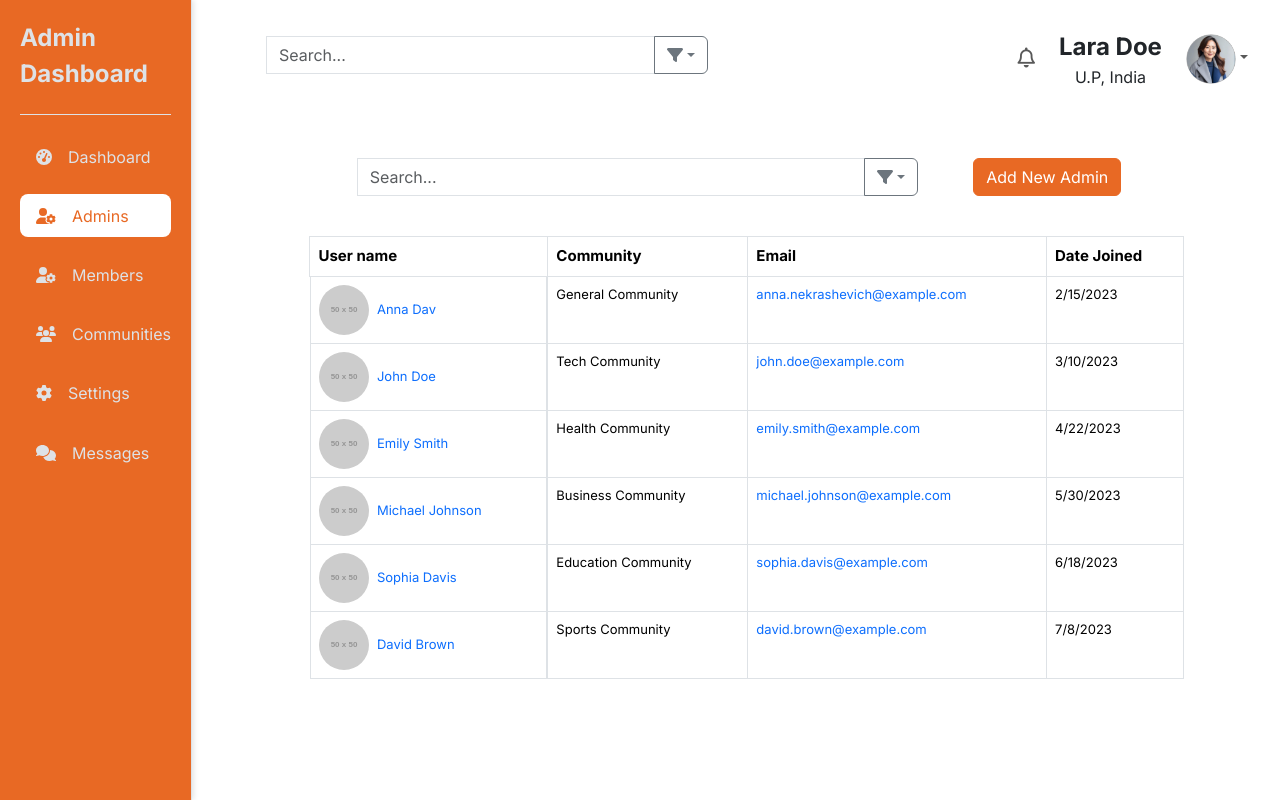
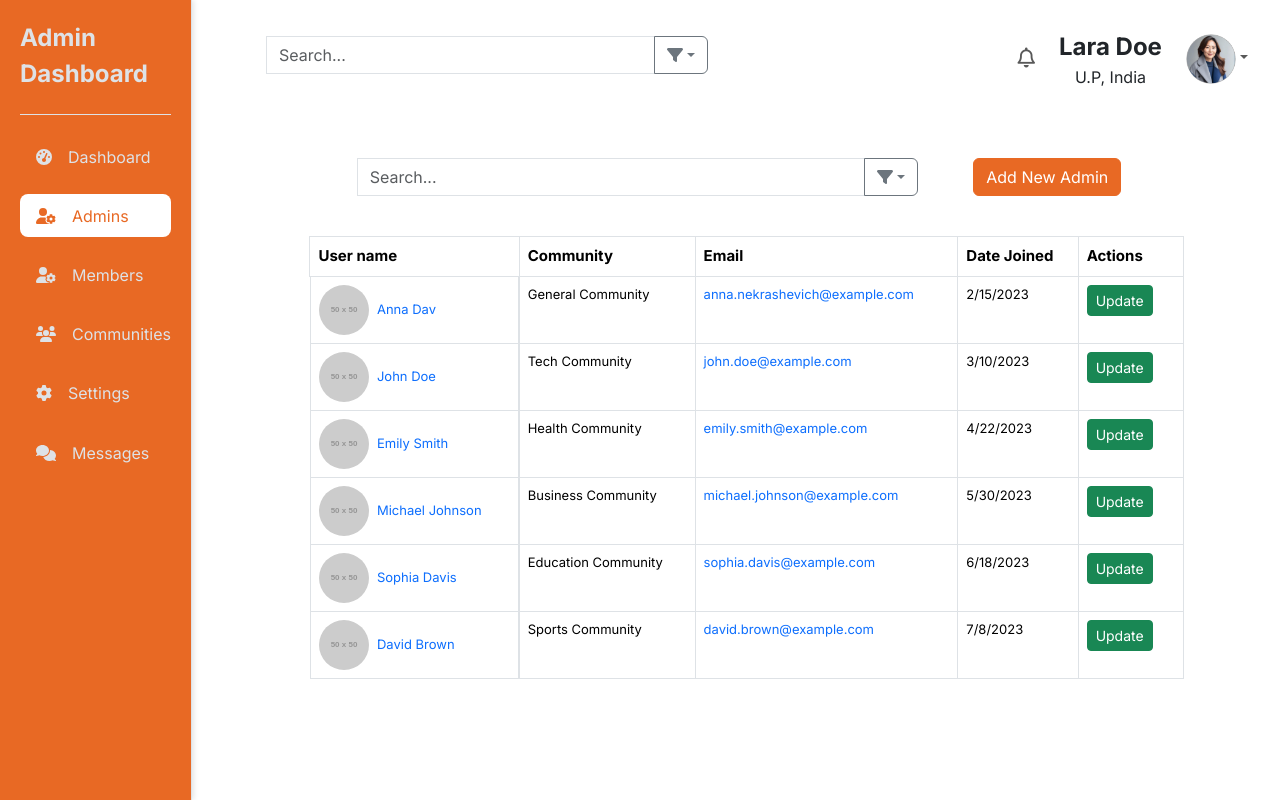
Before and after one commit to Innovest-org/client, a React (Create React App) app: page /admin-dashboard/admin in a window 1280 px wide. Built offline with nearby package versions, Linux system fonts and the light colour scheme; no server answers.

Commit message:
feat(front): Test AdminForm

```diff
--- a/src/Api/Endpoints/Endpoints.jsx
+++ b/src/Api/Endpoints/Endpoints.jsx
@@ -1,3 +1,8 @@
+import axios from 'axios';
 import { DOMAIN } from "../Config/config";
 
 // Admin
+
+export const createAdmin = (adminData) => {
+    return axios.post(`${DOMAIN}/admin`, adminData);
+};
--- a/src/components/common/tables/AdminsTable.jsx
+++ b/src/components/common/tables/AdminsTable.jsx
@@ -1,10 +1,9 @@
 import React from 'react';
-import { Link, useParams } from 'react-router-dom';
+import { Link, useParams, useNavigate } from 'react-router-dom';
 
-export default function AdminTable({ admins }) {
+export default function AdminTable({ admins, onEditClick }) {
   const { id } = useParams();
   console.log(id)
-
   return (
     <div className="table-responsive">
       <table className="table table-bordered table-hover">
@@ -14,6 +13,7 @@ export default function AdminTable({ admins }) {
             <th scope="col">Community</th>
             <th scope="col">Email</th>
             <th scope="col">Date Joined</th>
+            <th scope="col">Actions</th>
           </tr>
         </thead>
         <tbody>
@@ -28,18 +28,33 @@ export default function AdminTable({ admins }) {
                     style={{ width: '50px', height: '50px' }}
                   />
                   <Link to={`/admin-dashboard/profile/${admin.id}`} className=''>
-                  <span>{admin.username}</span></Link>
+                    <span>{admin.username}</span>
+                  </Link>
                 </td>
                 <td>{admin.community}</td>
                 <td>
                   <Link to={`mailto:${admin.email}`}>{admin.email}</Link>
                 </td>
                 <td>{new Date(admin.dateJoined).toLocaleDateString()}</td>
+                <td>
+                  <button
+                    className="btn btn-success btn-sm me-2"
+                    onClick={() => onEditClick(admin)}
+                  >
+                    Update
+                  </button>
+                  {/* <button
+                    className="btn btn-danger btn-sm"
+                    onClick={() => handleDelete(admin.id)}
+                  >
+                    Delete
+                  </button> */}
+                </td>
               </tr>
             ))
           ) : (
             <tr>
-              <td colSpan="4" className="text-center">
+              <td colSpan="5" className="text-center">
                 No admins available
               </td>
             </tr>
--- a/src/components/user/Admins/Admin/Admin.jsx
+++ b/src/components/user/Admins/Admin/Admin.jsx
@@ -9,10 +9,13 @@ import AdminForm from '../../../common/AddOrEditForm/components/AdminForm';
 
 export default function Admin() {
   const [isAddingAdmin, setIsAddingAdmin] = useState(false);
+  const [isEditingAdmin, setIsEditingAdmin] = useState(false);
   const [selectedAdmin, setSelectedAdmin] = useState(null);
   const [admins, setAdmins] = useState(initialAdminsData);
   const [searchQuery, setSearchQuery] = useState('');
   const navigate = useNavigate();
+
+  const formMode = isEditingAdmin ? 'edit' : 'add';
 
   const handleAddAdminClick = () => {
     setIsAddingAdmin(true);
@@ -37,15 +40,21 @@ export default function Admin() {
     setSearchQuery(query);
   };
 
+  const handleEditAdminClick = (admin) => {
+    setSelectedAdmin(admin);
+    setIsEditingAdmin(true);
+    navigate(`/admin-dashboard/admin/edit-admin/${admin.id}`);
+  };
+
   const filteredAdmins = admins.filter(admin =>
-    `${admin.username}`.toLowerCase().includes(searchQuery.toLowerCase())
+    `${admin.id}`.toLowerCase().includes(searchQuery.toLowerCase())
   );
 
   console.log("Filtered Admins:", filteredAdmins);
 
   return (
     <div className="container admin-page">
-      {!isAddingAdmin ? (
+      {!isAddingAdmin || isEditingAdmin ? (
         <div className="row d-flex align-items-center justify-content-between g-0">
           <div className="col-md-9">
             <SearchAndFilterBar onSearchChange={handleSearchChange} />
@@ -58,16 +67,17 @@ export default function Admin() {
         <AdminForm
           onSubmit={handleFormSubmit}
           onBackClick={handleBackClick}
-          initialData={selectedAdmin}
+          initialData={isEditingAdmin ? selectedAdmin : {}}
           communities={communities}
           countries={countries}
+          mode={formMode}
         />
       )}
       <div className="row justify-content-center">
         {!isAddingAdmin && (
           <div className="col-12 m-sm-4">
             {filteredAdmins.length > 0 ? (
-              <AdminTable admins={filteredAdmins} />
+              <AdminTable admins={filteredAdmins} onEditClick={handleEditAdminClick} />
             ) : (
               <div className="card shadow-sm">
                 <div className="card-body text-center py-5">
--- a/src/components/user/Admins/Members/Members.jsx
+++ b/src/components/user/Admins/Members/Members.jsx
@@ -61,6 +61,7 @@ export default function Members() {
     setSelectedMember(member);
     setIsEditingMember(true); // Set editing mode to true
     setIsSidebarOpen(false); // Close sidebar
+    navigate(`/admin-dashboard/members/edit-member/${member.id}`);
   };
 
   const filteredMembers = members.filter(member =>
--- a/src/routes/AppRouters.jsx
+++ b/src/routes/AppRouters.jsx
@@ -8,7 +8,7 @@ import Members from "../components/user/Admins/Members/Members";
 import Communities from "../components/user/Admins/Communities/Communities";
 import Settings from "../components/user/Admins/Settings/Settings";
 import Messages from "../components/user/Admins/Messages/Messages";
-import AddOrEditForm from "../components/common/AddOrEditForm/AddOrEditForm";
+import AdminForm from "../components/common/AddOrEditForm/AddOrEditForm";
 import Admin from "../components/user/Admins/Admin/Admin";
 import Profile from "../components/user/Admins/Profile/Profile";
 
@@ -47,7 +47,7 @@ const Router = createBrowserRouter([
         children: [
           {
             path: "add-admin",
-            element: <AddOrEditForm />,
+            element: <AdminForm />,
           },
           {
             path: "view-admins",
@@ -55,7 +55,7 @@ const Router = createBrowserRouter([
           },
           {
             path: "edit-admin/:id",
-            element: <AddOrEditForm />,
+            element: <AdminForm />,
           },
         {
           path: "profile",
```
Also changed, not shown: 1 other file (tests, documents, lock files or other folders).
